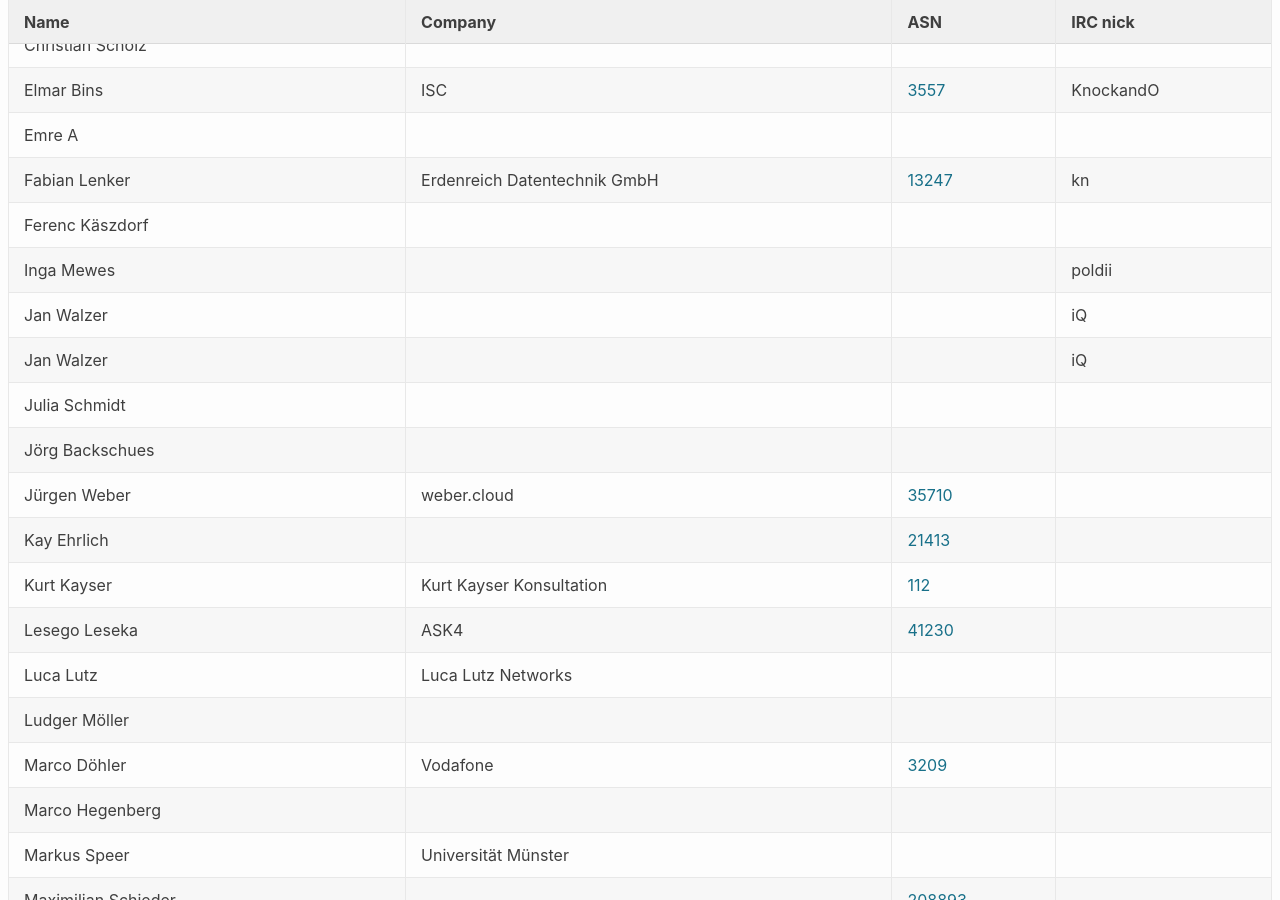
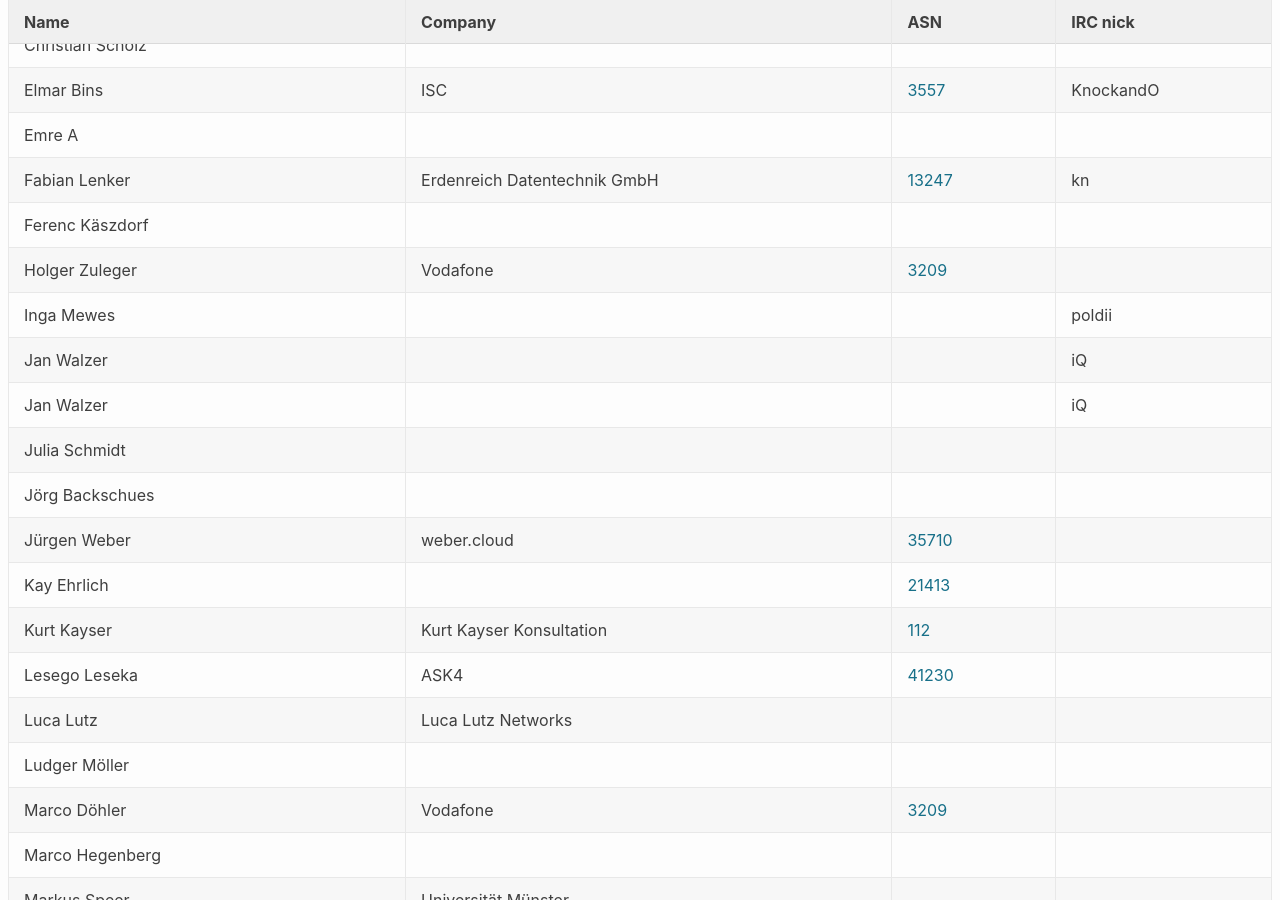
Before and after one commit to denog/pretix-attendeelist, a Jekyll site: the page built from denog15/index.md, in a window 1280 px wide and 900 px high, scrolled down 19239 px. Built offline with Jekyll 4.4.1, drawn with Linux system fonts in a browser that asks for light colours.

Commit message:
Latest data: Wed Nov  1 08:11:02 UTC 2023

```diff
--- a/_data/attendees_denog15_online.json
+++ b/_data/attendees_denog15_online.json
@@ -88,6 +88,12 @@
     "company": null,
     "irc": null,
     "asn": null
+  },
+  {
+    "name": "Holger Zuleger",
+    "company": "Vodafone",
+    "irc": null,
+    "asn": "3209"
   },
   {
     "name": "Inga Mewes",
```
